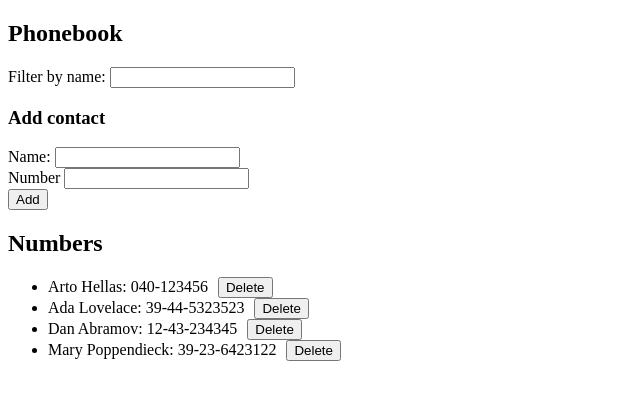
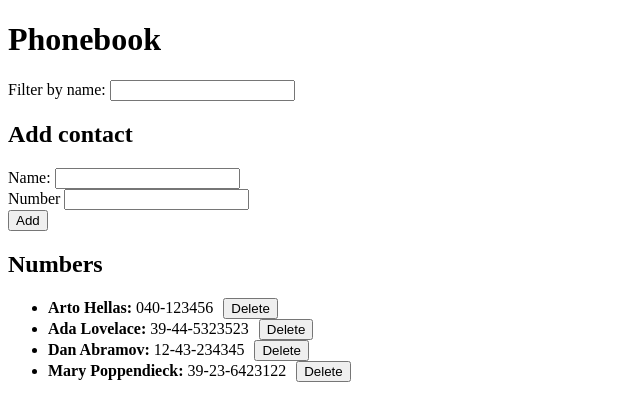
Before and after one commit to wrongpixels/fsopen-2025, a React (Vite) app in the folder part2/phonebook/: page / in a window 1280 px wide. Shown: the top 420 px of the page, without its empty margins (0-640 px from the left). Built offline with nearby package versions, Linux system fonts and the light colour scheme; data requests are answered from the project's data file.

Commit message:
Exercise 2.15

```diff
--- a/part2/phonebook/db.json
+++ b/part2/phonebook/db.json
@@ -1,5 +1,5 @@
 {
-  "persons": [
+  "persons":[
     {
       "name": "Arto Hellas",
       "number": "040-123456",
--- a/part2/phonebook/src/App.jsx
+++ b/part2/phonebook/src/App.jsx
@@ -1,4 +1,3 @@
-
 import {useState, useEffect} from 'react'
 import phonebookservices from "./services/phonebookservices.js";
 
@@ -6,7 +5,7 @@ function App() {
     const [persons, setPersons] = useState([])
     const [newName, setNewName] = useState('');
     const [newNumber, setNewNumber] = useState('');
-    const[filter, setFilter] = useState('');
+    const [filter, setFilter] = useState('');
 
     useEffect(() => {
         phonebookservices.getContacts().then(result => setPersons(result))
@@ -17,41 +16,51 @@ function App() {
     const handleTypeFilter = ({target}) => setFilter(target.value);
     const activeFilter = filter.toLowerCase();
 
-    const alertMessageName = `'${newName}' is already in the Phonebook!`;
-    const alertMessageNumber = `'${newNumber}' is a number already in the Phonebook!`;
+    const alertMessageSame = `'${newName}' with number ${newNumber} is already in the Phonebook!`
+    const alertMessageName = `'${newName}' is already in the Phonebook!\n\nUpdate ${newName}'s number to '${newNumber}'?`;
+    const alertMessageNumber = `'${newNumber}' is a already in the Phonebook!\n\nUpdate its contact name to '${newName}'?`;
     const emptyAlert = 'You need to add a Name and a Number!';
+
+    const preventSameContact = () => {
+        const personExists = persons.find(person => person.name === newName && person.number === newNumber);
+        if (personExists) {
+            alert(alertMessageSame);
+            return true;
+        }
+        return false;
+    }
     const preventSameName = () => {
-        if (persons.find(person => person.name === newName))
-        {
-            alert(alertMessageName);
+        const personExists = persons.find(person => person.name === newName);
+        if (personExists) {
+            if (window.confirm(alertMessageName)) {
+                handleEditPerson({...personExists, number: newNumber});
+            }
             return true;
         }
         return false;
     }
     const preventSameNumber = () => {
-        if (persons.find(person => person.number === newNumber))
-        {
-            alert(alertMessageNumber);
+        const personExists = persons.find(person => person.number === newNumber);
+        if (personExists) {
+            if (window.confirm(alertMessageNumber)) {
+                handleEditPerson({...personExists, name: newName});
+            }
             return true;
         }
         return false;
     }
-    const preventSamePerson = () => preventSameName() || preventSameNumber();
+    const preventSamePerson = () => preventSameContact() || preventSameName() || preventSameNumber();
 
     const preventEmpty = () => {
         const emptyName = newName === '';
         const emptyNumber = newNumber === '';
         let message = emptyAlert;
-        if (!emptyName && !emptyNumber)
-        {
+        if (!emptyName && !emptyNumber) {
             return false;
         }
-        if (!emptyName)
-        {
+        if (!emptyName) {
             message = 'Number cannot be empty!';
-        }
-        else if (!emptyNumber)
-        {
+        } else if (!emptyNumber) {
             message = 'Name cannot be empty!';
         }
         alert(message);
@@ -59,44 +68,56 @@ function App() {
     }
     const handleAddPerson = (event) => {
         event.preventDefault();
-        if (preventEmpty() || preventSamePerson())
-        {
+        if (preventEmpty() || preventSamePerson()) {
             return;
         }
         const newPerson = {name: newName, number: newNumber};
-        phonebookservices.addNumber(newPerson).then(result => setPersons(persons.concat(result)))
+        phonebookservices.addNumber(newPerson).then(
+            result => {
+                setPersons(persons.concat(result))
+                setNewName('');
+                setNewNumber('');
+            })
+    }
+    const handleEditPerson = (person) => {
+        phonebookservices.editContact(person).then(
+            result => {
+                setPersons(persons.map(existing => existing.id === result.id ? result : existing))
                 setNewName('');
                 setNewNumber('');
             }
+        )
+    }
     const handleDeletePerson = (id) => {
         const personToRemove = persons.find(person => person.id === id);
-        if (!personToRemove)
-        {
+        if (!personToRemove) {
             return;
         }
         const message = `Do you really want to remove '${personToRemove.name}'?`
-        if (window.confirm(message))
-        {
+        if (window.confirm(message)) {
             phonebookservices.deleteNumber(id)
                 .then(() => removeByID(id))
                 .catch(() => removeByID(id));
         }
     };
+
     const removeByID = (id) => setPersons(persons.filter(person => person.id !== id));
 
-    const filteredPersons = filter === ''? persons:persons.filter(person => person.name.toLowerCase().includes(activeFilter));
+    const filteredPersons = filter === '' ? persons : persons.filter(person => person.name.toLowerCase().includes(activeFilter));
 
     return (
         <>
-          <h2>Phonebook</h2>
-         <Filter filter={filter} handleTypeFilter={handleTypeFilter} />
-          <AddContactForm newName={newName} handleTypeName={handleTypeName} newNumber={newNumber} handleTypeNumber={handleTypeNumber} handleAddPerson={handleAddPerson} />
+            <h1>Phonebook</h1>
+            <Filter filter={filter} handleTypeFilter={handleTypeFilter}/>
+            <AddContactForm newName={newName} handleTypeName={handleTypeName} newNumber={newNumber}
+                            handleTypeNumber={handleTypeNumber} handleAddPerson={handleAddPerson}/>
 
             <h2>Numbers</h2>
             <Entries persons={filteredPersons} handleDeletePerson={handleDeletePerson}/>
         </>
     )
 }
+
 const Filter = ({filter, handleTypeFilter}) => {
     return (
         <div>
@@ -107,9 +128,9 @@ const Filter = ({filter, handleTypeFilter}) => {
 const AddContactForm = (props) => {
     return (
         <div>
-            <h3>
+            <h2>
                 Add contact
-            </h3>
+            </h2>
             <form>
                 Name: <input value={props.newName} onChange={props.handleTypeName}/>
                 <div>
@@ -117,7 +138,6 @@ const AddContactForm = (props) => {
                 </div>
                 <button type="submit" onClick={props.handleAddPerson}>Add</button>
             </form>
-
         </div>
     )
 
@@ -128,7 +148,9 @@ const Entries = ({persons, handleDeletePerson}) => {
         <ul>
             {
                 persons.map(person =>
-                <li key={person.id}>{person.name}: {person.number}<button style={{marginLeft: 10}} onClick={()=>handleDeletePerson(person.id)}>Delete</button></li>
+                    <li key={person.id}><b>{person.name}:</b> {person.number}
+                        <button style={{marginLeft: 10}} onClick={() => handleDeletePerson(person.id)}>Delete</button>
+                    </li>
                 )}
         </ul>
     )
--- a/part2/phonebook/src/services/phonebookservices.js
+++ b/part2/phonebook/src/services/phonebookservices.js
@@ -3,6 +3,7 @@ import axios from "axios";
 const baseURL = 'http://localhost:3001/persons/';
 const getContacts = () => axios.get(baseURL).then(result => result.data);
 const addNumber = (person) => axios.post(baseURL, person).then(result => result.data);
+const editContact = (person) => axios.put(baseURL + person.id, person).then(result => result.data);
 const deleteNumber = (id) => axios.delete(baseURL + id);
 
-export default {getContacts, addNumber, deleteNumber};
+export default {getContacts, addNumber, deleteNumber, editContact};
```
Lines whose indentation alone changed are shown as unchanged.
